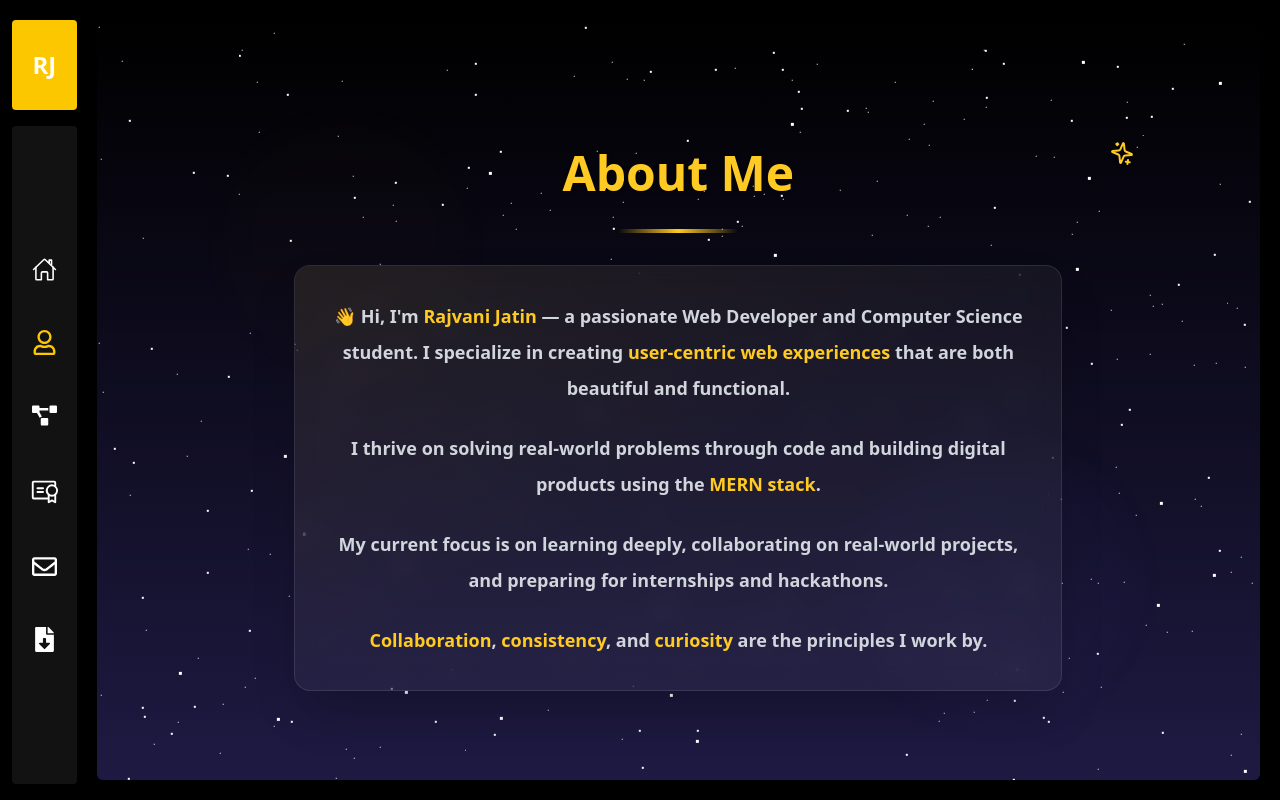
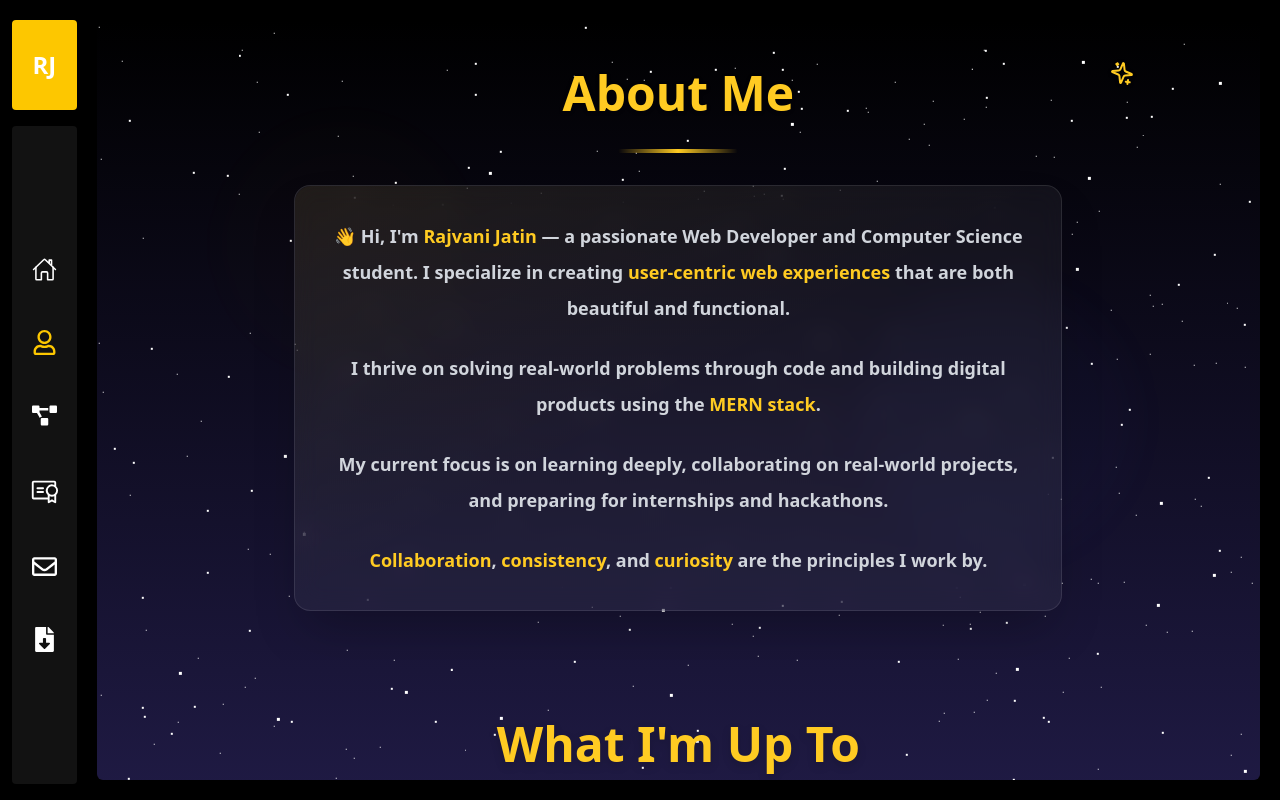
Before and after one commit to JatinRajvani/Portfolio, a React (Vite) app in the folder vite_app/: page /about in a window 1280 px wide. Built offline with nearby package versions, Linux system fonts and the light colour scheme.

Commit message:
Updating css od  the currect and about section

```diff
--- a/vite_app/src/Pages/AboutUs/About.jsx
+++ b/vite_app/src/Pages/AboutUs/About.jsx
@@ -1,10 +1,10 @@
 import React from "react";
-import CoreSkills from "../AboutUs/Summary.jsx";
+// import CoreSkills from "../AboutUs/Summary.jsx";
 import { LazyMotion, domAnimation, m, useReducedMotion } from "framer-motion";
 import { useInView } from "react-intersection-observer";
 import CurrentStatusSection from "../AboutUs/Current.jsx";
 import EducationSection from "../AboutUs/Education.jsx";
-import SkillsSection from "./Skills.jsx";
+// import SkillsSection from "./Skills.jsx";
 import TechStack from "./TechStack.jsx";
 import { Sparkles } from "lucide-react";
 
@@ -23,7 +23,8 @@ const About = () => {
         {/* ===================== HERO SECTION ===================== */}
         <section
           ref={ref}
-          className="relative w-full min-h-screen flex flex-col items-center justify-center overflow-hidden px-2 sm:px-6 lg:px-3 pt-10 pb-8 sm:pt-0 sm:pb-0"
+          className="relative w-full min-h-[80dvh] flex flex-col items-center justify-center overflow-hidden px-2 sm:px-6 lg:px-3 py-0"
+
         >
           {/* ✅ Light, low-cost background glow */}
           {!shouldReduceMotion && (
--- a/vite_app/src/Pages/AboutUs/Current.jsx
+++ b/vite_app/src/Pages/AboutUs/Current.jsx
@@ -7,9 +7,9 @@ import { LuMonitor } from "react-icons/lu";
 
 const TimelineItem = ({ icon, title, description, isLast = false }) => {
   return (
-    <div className="flex flex-col sm:flex-row gap-5 sm:gap-8 group mb-10 sm:mb-10">
+    <div className="flex flex-col sm:flex-row gap-0 sm:gap-8 group mb-10 sm:mb-10">
       {/* Left: Icon + connector */}
-  <div className="relative flex flex-col items-center sm:items-start min-h-[180px] sm:min-h-[220px]">
+  <div className="relative flex flex-col items-center sm:items-start min-h-[150px] sm:min-h-[220px]">
 
         <motion.div
           className="relative z-10"
@@ -24,9 +24,16 @@ const TimelineItem = ({ icon, title, description, isLast = false }) => {
         </motion.div>
 
         {/* Connecting Line */}
+{/* Connecting Line */}
 {!isLast && (
   <div className="absolute left-1/2 sm:left-8 w-[3px] h-[calc(100%+4rem)] bg-gradient-to-b from-[#FFCB22]/70 via-gray-700/60 to-gray-800 -translate-x-1/2 blur-[0.5px]"></div>
 )}
+
+{/* 🔸 Show line for last item only on mobile */}
+{isLast && (
+  <div className="absolute left-1/2 w-[3px] h-[calc(100%+4rem)] bg-gradient-to-b from-[#FFCB22]/70 via-gray-700/60 to-gray-800 -translate-x-1/2 blur-[0.5px] sm:hidden"></div>
+)}
+
 
 
       </div>
```
